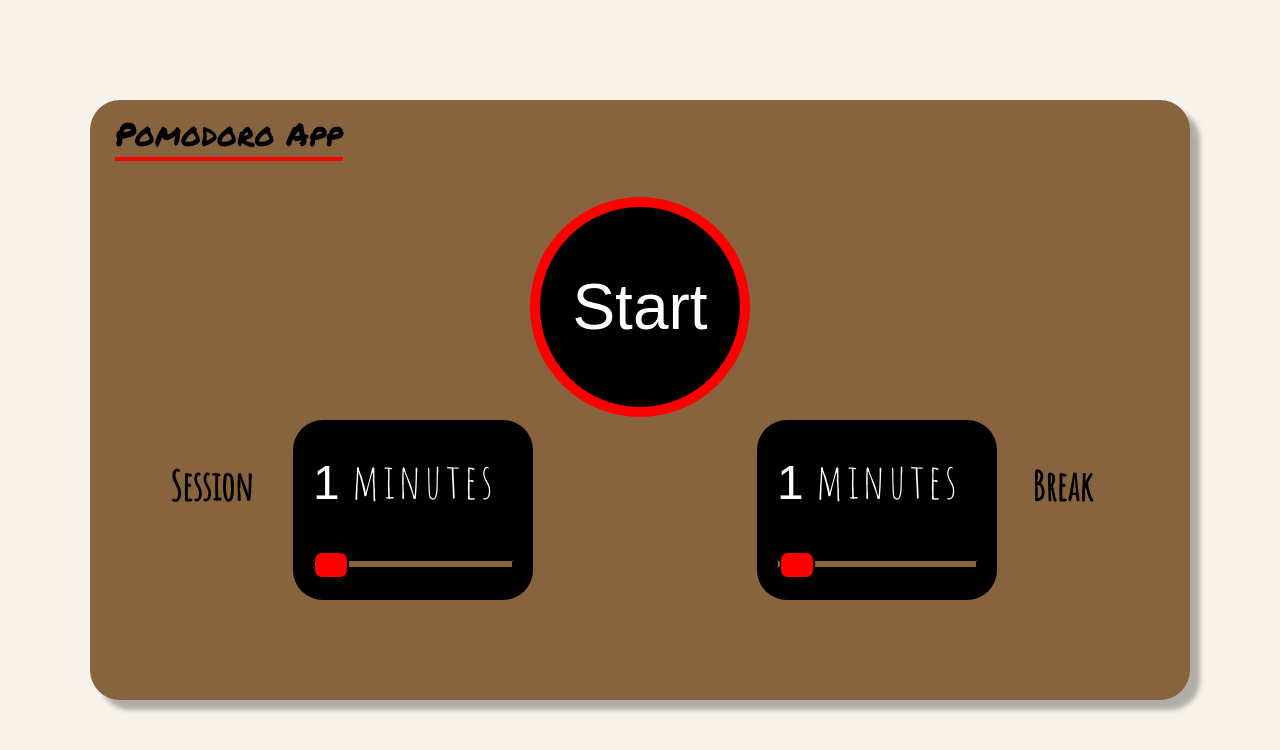
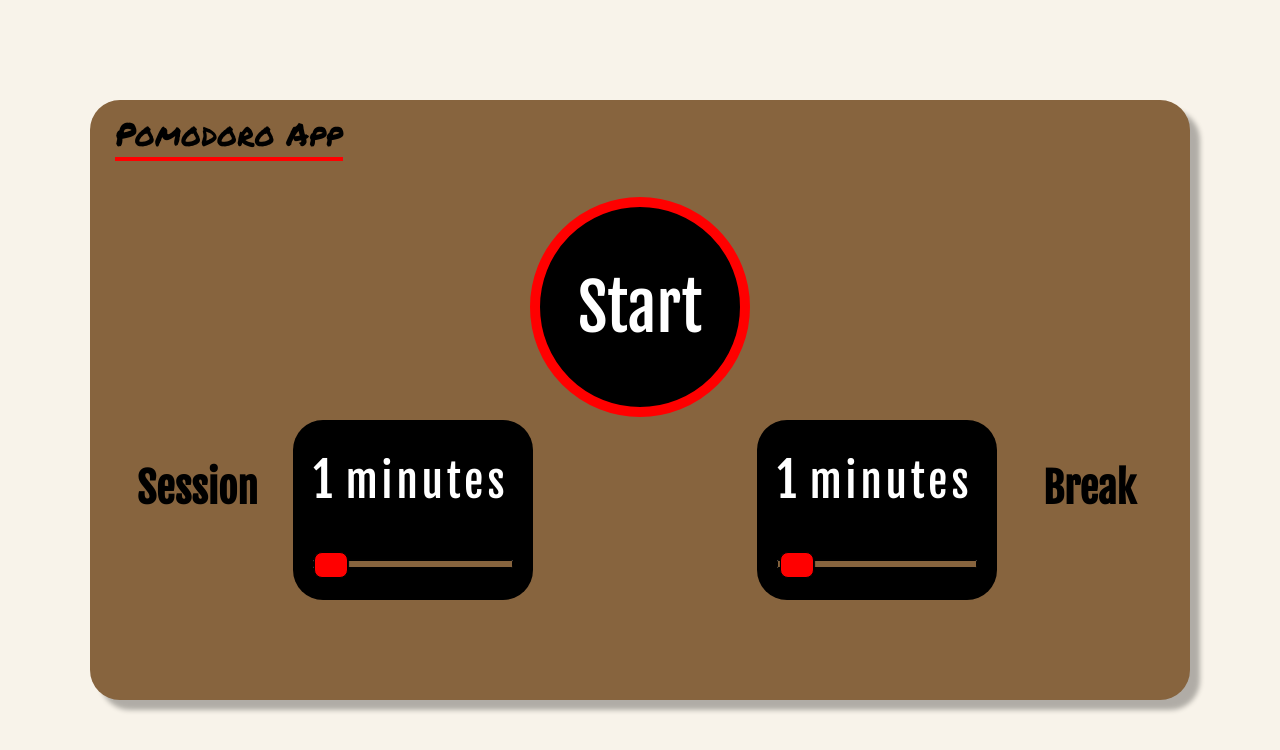
Before and after one commit to obpFin/Pomodoro-app, a React (Create React App) app: page / in a window 1280 px wide. Shown: the top 750 px of the page. Built offline with nearby package versions, Linux system fonts and the light colour scheme.

Commit message:
finalize v1.0

```diff
--- a/src/App.js
+++ b/src/App.js
@@ -45,7 +45,7 @@ class App extends React.Component {
 
     return (
       <div className='App'>
-        <div className=''>
+        <div>
           <p className="marker">Pomodoro App</p>
         </div>
         <div className='container'>
--- a/src/index.css
+++ b/src/index.css
@@ -1,10 +1,10 @@
 @import url('https://fonts.googleapis.com/css?family=Permanent+Marker');
-@import url('https://fonts.googleapis.com/css?family=Amatic+SC');
+@import url('https://fonts.googleapis.com/css?family=Fjalla+One');
 
 body {
   margin: 0;
   padding: 0;
-  font-family: sans-serif;
+font-family: 'Fjalla One', sans-serif;
   background-color: #f8f3ea;
 }
 
@@ -13,8 +13,7 @@ p {
 }
 
 span {
-  font-size: 1em;
-  font-family: 'Amatic SC', cursive;
+  font-size: 0.9em;
   letter-spacing: 4px;
 }
 
@@ -48,7 +47,6 @@ span {
     display:block;
     border-radius: 60%;
     border:10px solid #f00;
-    #opacity: 0.8;
     margin: 0 auto;
 }
 
@@ -69,6 +67,7 @@ span {
   cursor: pointer;
   font-size: 2.2em!important;
   background-color: #890000;
+  letter-spacing: 1;
 }
 
 .controller {
@@ -98,24 +97,23 @@ span {
   margin-left: 25px;
   margin-top: 10px;
   border-bottom: 4px solid #f00;
+  display: inline-block;
 }
 
 .sessionLabel {
-  font-size: 2.5em;
+  font-size: 2.6em;
   color: black;
-  font-family: 'Amatic SC', cursive;
   position: fixed;
   font-weight: bold;
-  margin-left: 7%;
+  margin-left: 4%;
 }
 
 .breakLabel {
-  font-size: 2.5em;
+  font-size: 2.6em;
   color: black;
-  font-family: 'Amatic SC', cursive;
   position: fixed;
   font-weight: bold;
-  margin-left: 45%;
+  margin-left: 46%;
 }
 
 .amount {
```
Also changed, not shown: 1 other file (tests, documents, lock files or other folders).
